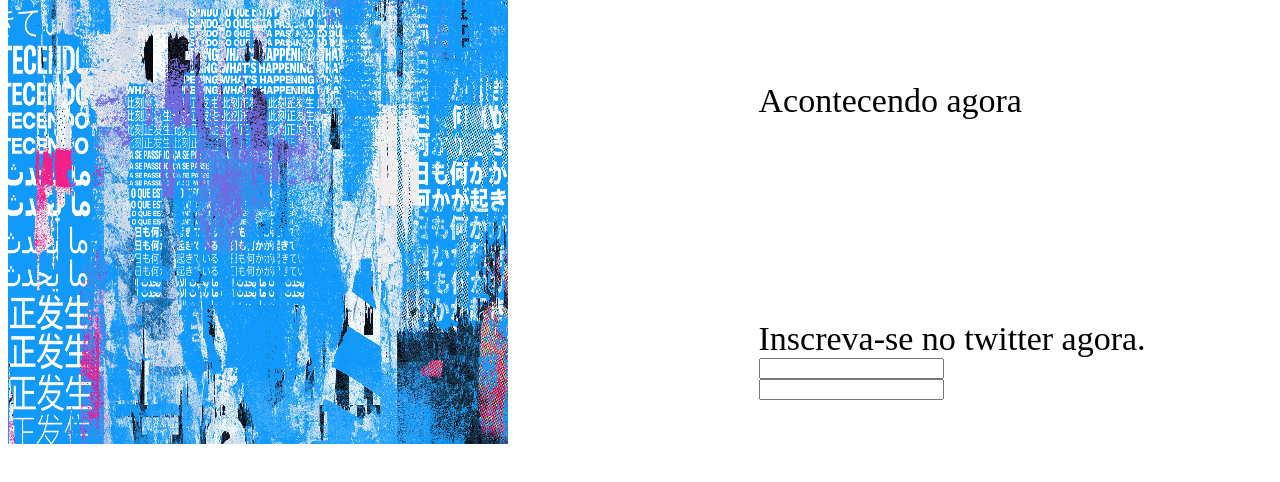
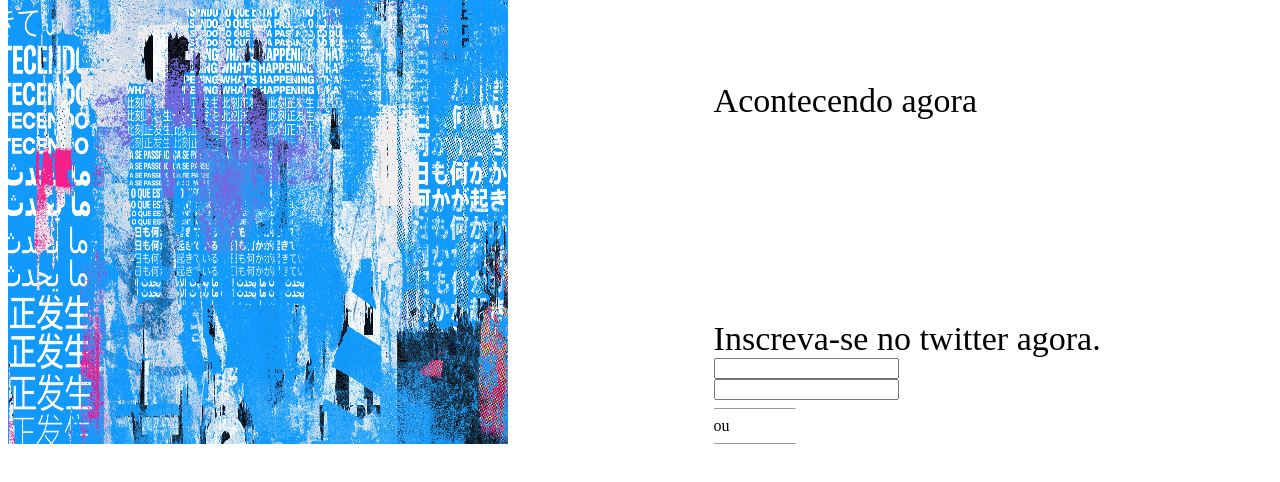
Before and after one commit to thaismoreiraeu/Twitter, a plain HTML site: page index.html in a window 1280 px wide. Shown: the part 64-546 px from the top of the page. Drawn offline with Linux system fonts and the light colour scheme.

Commit message:
alterações linha

```diff
--- a/index.html
+++ b/index.html
@@ -27,6 +27,16 @@
             font-size: 34px;
             margin-top: 200px;
         }
+        .linha1{
+            margin-right: 350px;
+        }
+        .ou{
+            font-size: 10px;
+            margin-top: 300px;
+        }
+        .linha2{
+            margin-right: 350px;
+        }
 
     </style>
 </head>
@@ -50,6 +60,17 @@
     <div class="caixa2">
         <input type="Inscreva-se com Apple">
     </div>
+    <nobr>
+    <div class="linha1">
+        <hr size="1" width="80">
+    </div>
+    <div class="texto3">
+        ou
+    </div>
+    <div class="linha2">
+        <hr size="1" width="80">
+    </div>
+    </nobr>
 </span>
 </body>
 </html>
```
